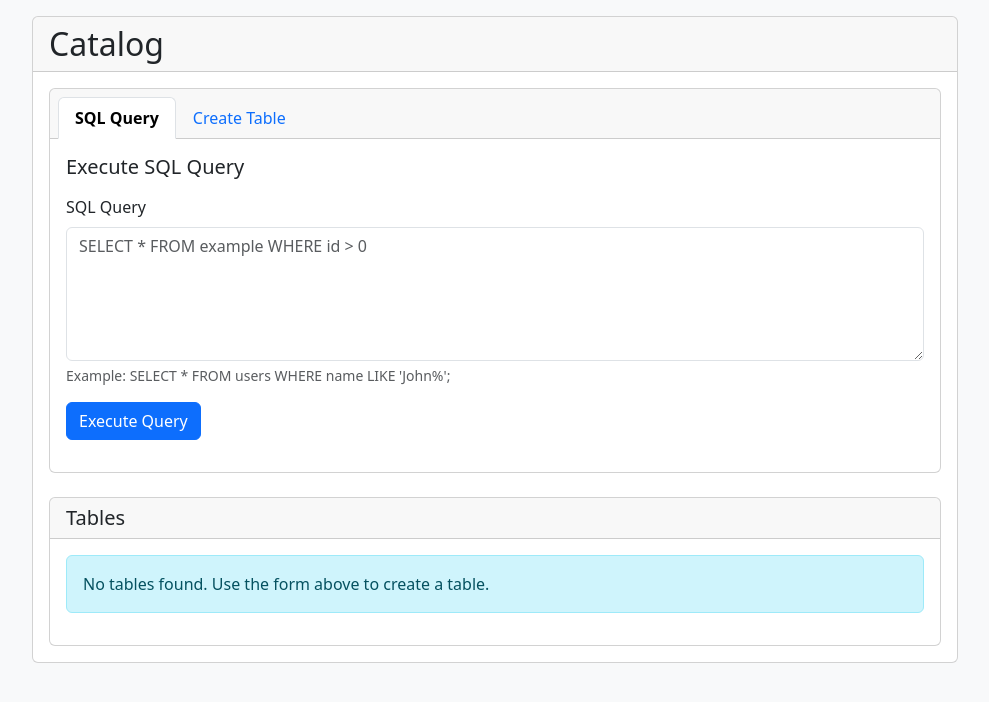
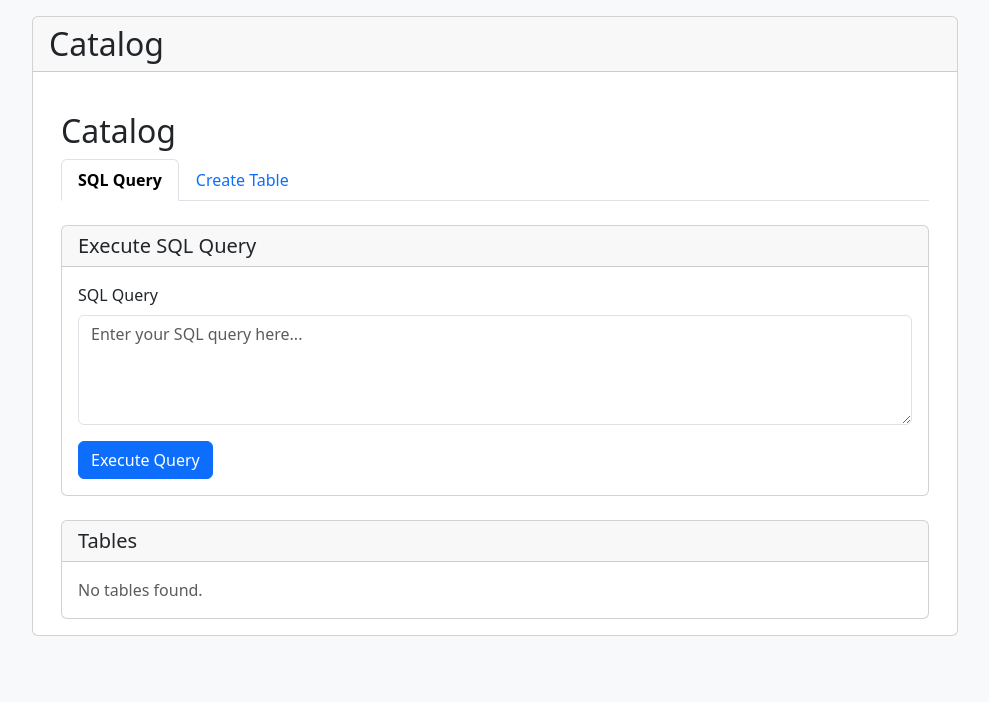
Before and after one commit to plusplusoneplusplus/pondhouse-v2, a FastAPI app: template src/server/web/templates/catalog.html in a window 1280 px wide. Shown: the part 56-758 px from the top of the page, without its empty margins (145-1134 px from the left). Run offline with FastAPI, Linux system fonts and the light colour scheme; the template is opened without the code that fills it, so the values that code supplies are empty.

Commit message:
feat(server): Implement ExecuteQuery RPC for SQL query execution
- Add ExecuteQuery method to PondService for executing SQL queries and streaming results.
- Introduce ExecuteQueryRequest and ExecuteQueryResponse message types in protobuf.
- Enhance web interface with a new form for executing SQL queries and displaying results.
- Implement query planning and execution logic in the server, utilizing the new Planner class.
- Update catalog template to support SQL query execution and display results in a structured format.

```diff
--- a/CMakeLists.txt
+++ b/CMakeLists.txt
@@ -171,6 +171,7 @@ add_library(pondhouse_common
     src/query/planner/physical_plan_node.cpp
     src/query/planner/physical_plan_printer.cpp
     src/query/planner/physical_planner.cpp
+    src/query/planner/planner.cpp
     src/query/executor/executor.cpp
     src/query/executor/materialized_executor.cpp
     src/query/executor/operator_iterators.cpp
--- a/src/server/web/main.py
+++ b/src/server/web/main.py
@@ -475,6 +475,55 @@ class PondClient:
             return False, response.error
         except Exception as e:
             return False, str(e)
+
+    def execute_query(self, sql_query: str, batch_size: int = 1000) -> tuple[List[Dict[str, str]], int, Optional[str]]:
+        """
+        Execute a SQL query and return the results.
+
+        Args:
+            sql_query: The SQL query to execute
+            batch_size: Number of rows to fetch per batch
+
+        Returns:
+            Tuple of (rows, total_rows, error)
+            where rows is a list of dictionaries with column names as keys
+        """
+        try:
+            request = pb2.ExecuteQueryRequest(
+                sql_query=sql_query,
+                batch_size=batch_size
+            )
+
+            rows = []
+            total_rows = 0
+            error = None
+            column_names = []
+
+            for response in self.stub.ExecuteQuery(request):
+                if not response.success:
+                    return [], 0, response.error
+
+                total_rows = response.total_rows
+
+                # Get column names from first response
+                if not column_names and response.columns:
+                    column_names = [col.name for col in response.columns]
+
+                # Convert columnar data to row-based format
+                if response.columns:
+                    num_rows_in_batch = len(response.columns[0].values)
+                    for row_idx in range(num_rows_in_batch):
+                        row = {}
+                        for col in response.columns:
+                            if col.nulls[row_idx]:
+                                row[col.name] = None
+                            else:
+                                row[col.name] = col.values[row_idx]
+                        rows.append(row)
+
+            return rows, total_rows, None
+        except Exception as e:
+            return [], 0, str(e)
 
 # Create a global client instance
 pond_client = PondClient(GRPC_HOST, GRPC_PORT)
@@ -1104,6 +1153,52 @@ async def update_partition_spec(request: Request, table_name: str):
             }
         )
 
+@app.post("/catalog/execute-query", response_class=HTMLResponse)
+async def execute_query(request: Request):
+    form = await request.form()
+    sql_query = form.get("sql_query", "")
+
+    try:
+        rows, total_rows, error = pond_client.execute_query(sql_query)
+
+        if error:
+            return templates.TemplateResponse(
+                "catalog.html",
+                {
+                    "request": request,
+                    "active_page": "catalog",
+                    "result": f"Error executing query: {error}",
+                    "tables": await pond_client.list_tables()[0]
+                }
+            )
+
+        # Get column names from first row
+        columns = []
+        if rows:
+            columns = list(rows[0].keys())
+
+        return templates.TemplateResponse(
+            "query_results.html",
+            {
+                "request": request,
+                "active_page": "catalog",
+                "rows": rows,
+                "columns": columns,
+                "total_rows": total_rows,
+                "query": sql_query
+            }
+        )
+    except Exception as e:
+        return templates.TemplateResponse(
+            "catalog.html",
+            {
+                "request": request,
+                "active_page": "catalog",
+                "result": f"Error: {str(e)}",
+                "tables": await pond_client.list_tables()[0]
+            }
+        )
+
 if __name__ == "__main__":
     import argparse
     import uvicorn
--- a/src/server/web/templates/catalog.html
+++ b/src/server/web/templates/catalog.html
@@ -5,52 +5,47 @@
 {% block page_title %}Catalog{% endblock %}
 
 {% block content %}
-<div class="row mb-4">
-    <div class="col-md-12">
+<div class="container mt-4">
+    <h2>Catalog</h2>
+
+    <!-- Tabs -->
+    <ul class="nav nav-tabs mb-4" id="catalogTabs" role="tablist">
+        <li class="nav-item" role="presentation">
+            <button class="nav-link active" id="query-tab" data-bs-toggle="tab" data-bs-target="#query" type="button" role="tab" aria-controls="query" aria-selected="true">SQL Query</button>
+        </li>
+        <li class="nav-item" role="presentation">
+            <button class="nav-link" id="create-table-tab" data-bs-toggle="tab" data-bs-target="#create-table" type="button" role="tab" aria-controls="create-table" aria-selected="false">Create Table</button>
+        </li>
+    </ul>
+
+    <!-- Tab Content -->
+    <div class="tab-content" id="catalogTabsContent">
+        <!-- SQL Query Tab -->
+        <div class="tab-pane fade show active" id="query" role="tabpanel" aria-labelledby="query-tab">
             <div class="card">
                 <div class="card-header">
-                <ul class="nav nav-tabs card-header-tabs" role="tablist">
-                    <li class="nav-item" role="presentation">
-                        <button class="nav-link active" id="sql-tab" data-bs-toggle="tab" data-bs-target="#sql-pane" type="button" role="tab" aria-controls="sql-pane" aria-selected="true">SQL Query</button>
-                    </li>
-                    <li class="nav-item" role="presentation">
-                        <button class="nav-link" id="create-table-tab" data-bs-toggle="tab" data-bs-target="#create-table-pane" type="button" role="tab" aria-controls="create-table-pane" aria-selected="false">Create Table</button>
-                    </li>
-                </ul>
+                    <h5 class="mb-0">Execute SQL Query</h5>
                 </div>
                 <div class="card-body">
-                <div class="tab-content">
-                    <!-- SQL Query Tab -->
-                    <div class="tab-pane fade show active" id="sql-pane" role="tabpanel" aria-labelledby="sql-tab">
-                        <h5 class="mb-3">Execute SQL Query</h5>
-                        <form action="/catalog/execute-sql" method="post" class="mb-3">
+                    <form action="/catalog/execute-query" method="post">
                         <div class="mb-3">
                             <label for="sql_query" class="form-label">SQL Query</label>
-                                <textarea class="form-control" id="sql_query" name="sql_query" rows="5"
-                                    placeholder="SELECT * FROM example WHERE id > 0" required></textarea>
-                                <div class="form-text text-muted">
-                                    Example: SELECT * FROM users WHERE name LIKE 'John%';
-                                </div>
+                            <textarea class="form-control" id="sql_query" name="sql_query" rows="4" placeholder="Enter your SQL query here..." required></textarea>
                         </div>
                         <button type="submit" class="btn btn-primary">Execute Query</button>
                     </form>
                 </div>
+            </div>
+        </div>
 
         <!-- Create Table Tab -->
-                    <div class="tab-pane fade" id="create-table-pane" role="tabpanel" aria-labelledby="create-table-tab">
-                        <div class="mb-4">
-                            <ul class="nav nav-pills" role="tablist">
-                                <li class="nav-item" role="presentation">
-                                    <button class="nav-link active" id="ui-create-tab" data-bs-toggle="tab" data-bs-target="#ui-create-pane" type="button" role="tab" aria-controls="ui-create-pane" aria-selected="true">UI Form</button>
-                                </li>
-                                <li class="nav-item" role="presentation">
-                                    <button class="nav-link" id="sql-create-tab" data-bs-toggle="tab" data-bs-target="#sql-create-pane" type="button" role="tab" aria-controls="sql-create-pane" aria-selected="false">SQL</button>
-                                </li>
-                            </ul>
-                            <div class="tab-content mt-3">
-                                <!-- UI Create Table -->
-                                <div class="tab-pane fade show active" id="ui-create-pane" role="tabpanel" aria-labelledby="ui-create-tab">
-                                    <form action="/catalog/create-table" method="post" id="ui-create-table-form">
+        <div class="tab-pane fade" id="create-table" role="tabpanel" aria-labelledby="create-table-tab">
+            <div class="card">
+                <div class="card-header">
+                    <h5 class="mb-0">Create Table</h5>
+                </div>
+                <div class="card-body">
+                    <form action="/catalog/create-table" method="post" id="createTableForm">
                         <!-- Table Name and Location -->
                         <div class="row mb-3">
                             <div class="col-md-6">
@@ -90,35 +85,36 @@
                         <button type="submit" class="btn btn-primary">Create Table</button>
                     </form>
                 </div>
-
-                                <!-- SQL Create Table -->
-                                <div class="tab-pane fade" id="sql-create-pane" role="tabpanel" aria-labelledby="sql-create-tab">
-                                    <form action="/catalog/execute-sql" method="post" class="mb-3">
-                                        <div class="mb-3">
-                                            <label for="sql_create_query" class="form-label">SQL Query (CREATE TABLE only)</label>
-                                            <textarea class="form-control" id="sql_create_query" name="sql_query" rows="5"
-                                                placeholder="CREATE TABLE example (id INT, name VARCHAR(100))" required></textarea>
-                                            <div class="form-text text-muted">
-                                                Example: CREATE TABLE users (id INT, name VARCHAR(100) NOT NULL, email VARCHAR(1000));
-                                            </div>
-                                        </div>
-                                        <button type="submit" class="btn btn-primary">Create Table</button>
-                                    </form>
-                                </div>
-                            </div>
-                        </div>
-                    </div>
-                </div>
-            </div>
             </div>
         </div>
     </div>
 
+    <!-- Existing tables list -->
+    <div class="card mt-4">
+        <div class="card-header">
+            <h5 class="mb-0">Tables</h5>
+        </div>
+        <div class="card-body">
+            {% if tables %}
+            <div class="list-group">
+                {% for table in tables %}
+                <a href="/catalog/table/{{ table }}" class="list-group-item list-group-item-action">
+                    {{ table }}
+                </a>
+                {% endfor %}
+            </div>
+            {% else %}
+            <p class="text-muted mb-0">No tables found.</p>
+            {% endif %}
+        </div>
+    </div>
+
     {% if result %}
-<div class="result mb-4">
-    <p class="mb-0">{{ result }}</p>
+    <div class="alert {% if 'Error' in result %}alert-danger{% else %}alert-success{% endif %} mt-4">
+        {{ result }}
     </div>
     {% endif %}
+</div>
 
 <!-- Column Template (hidden) -->
 <template id="column-template">
@@ -181,45 +177,6 @@
     </div>
 </template>
 
-<div class="row">
-    <div class="col-md-12">
-        <div class="card">
-            <div class="card-header">
-                <h5 class="mb-0">Tables</h5>
-            </div>
-            <div class="card-body">
-                {% if tables %}
-                <div class="table-responsive">
-                    <table class="table table-hover">
-                        <thead>
-                            <tr>
-                                <th>Table Name</th>
-                                <th>Actions</th>
-                            </tr>
-                        </thead>
-                        <tbody>
-                            {% for table_name in tables %}
-                            <tr>
-                                <td>{{ table_name }}</td>
-                                <td>
-                                    <a href="/catalog/table/{{ table_name }}" class="btn btn-sm btn-info">
-                                        <i class="bi bi-info-circle"></i> Details
-                                    </a>
-                                </td>
-                            </tr>
-                            {% endfor %}
-                        </tbody>
-                    </table>
-                </div>
-                {% else %}
-                <div class="alert alert-info">
-                    No tables found. Use the form above to create a table.
-                </div>
-                {% endif %}
-            </div>
-        </div>
-    </div>
-</div>
 {% endblock %}
 
 {% block scripts %}
@@ -309,7 +266,7 @@ document.addEventListener('DOMContentLoaded', function() {
     }
 
     // Form submission handler
-    document.getElementById('ui-create-table-form').addEventListener('submit', function(e) {
+    document.getElementById('createTableForm').addEventListener('submit', function(e) {
         e.preventDefault();
 
         // Validate that partition columns are unique
```
Also changed, not shown: src/server/web/templates/query_results.html (added, +49 -0 lines), 6 other files. Lines whose indentation alone changed are shown as unchanged.
